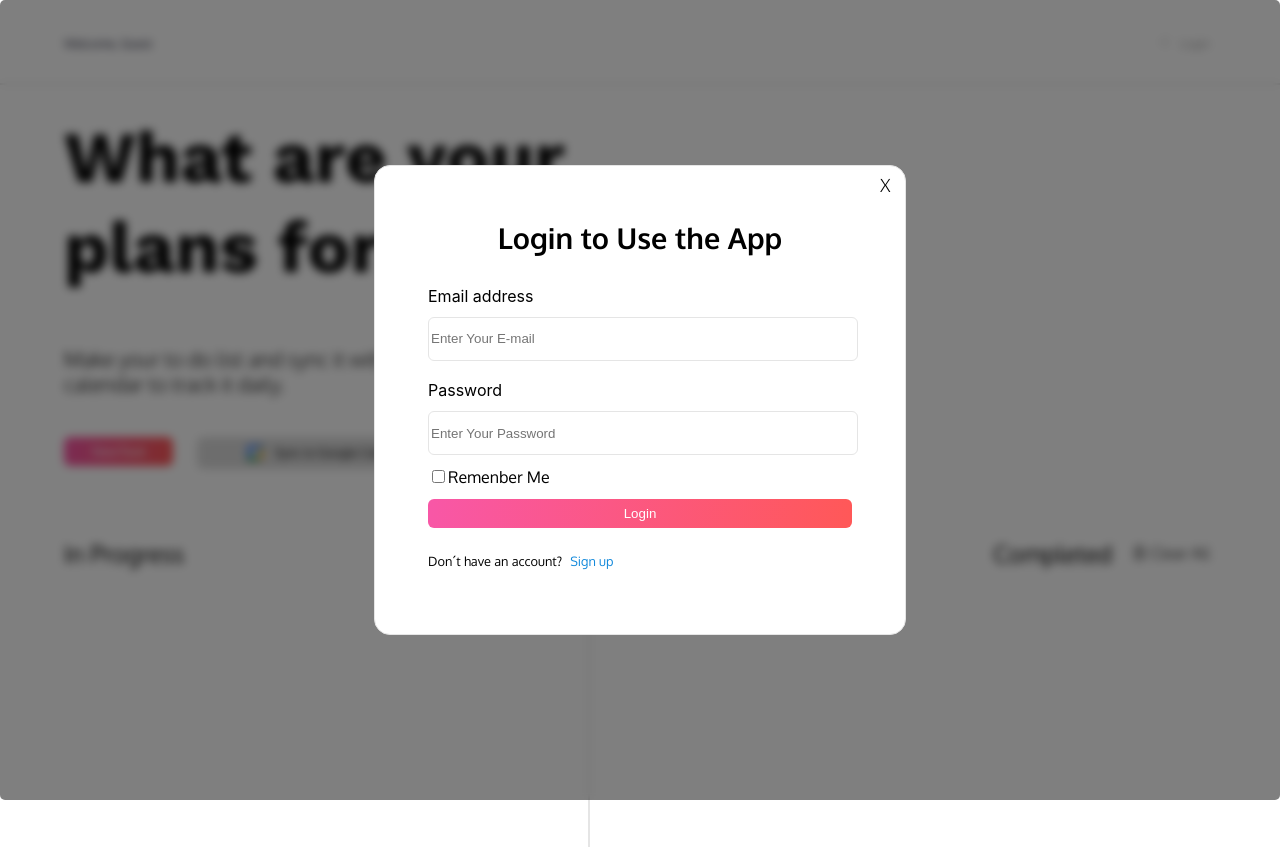
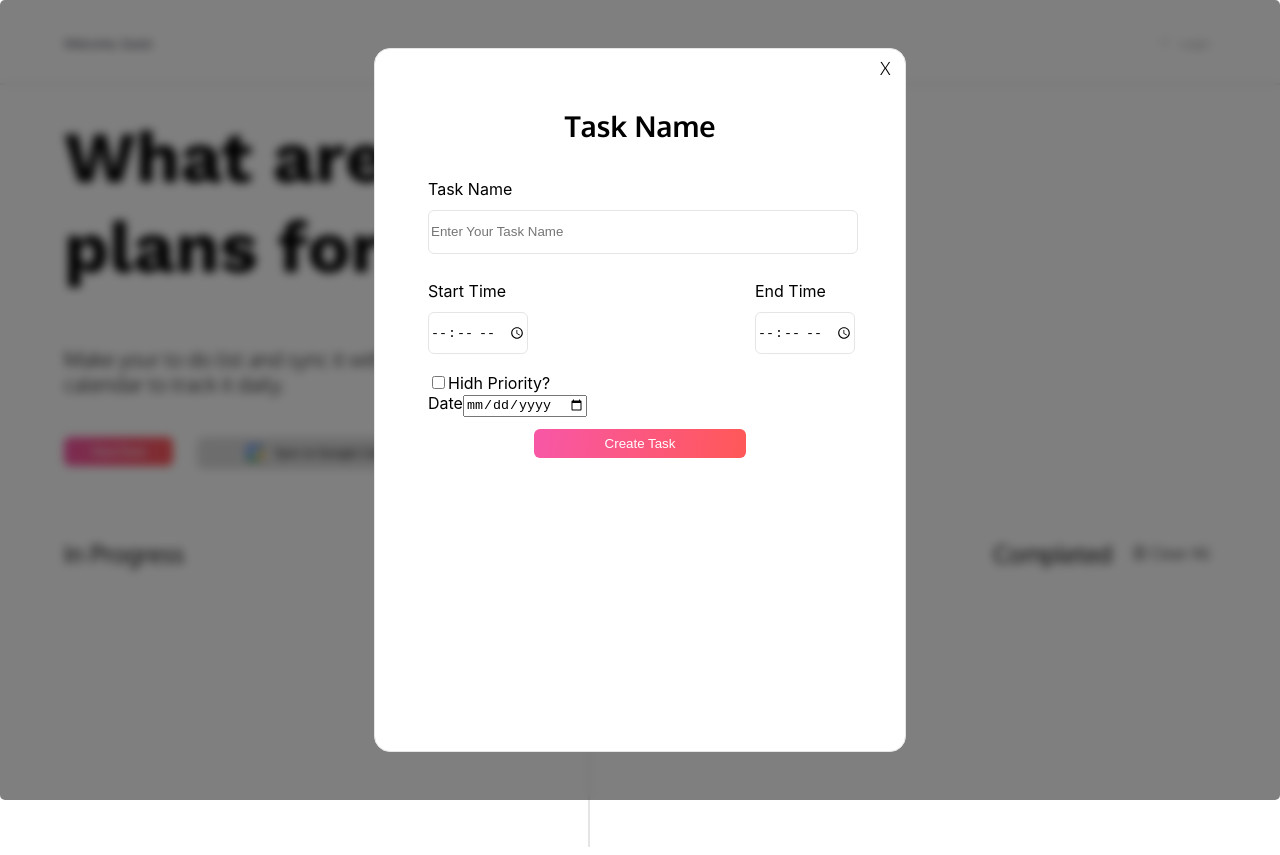
Before and after one commit to CarolinaKauark/to-do-app_frontend, a React (Create React App) app: page / in a window 1280 px wide. Both pictures are taken after a click on the button "NewTask". Built offline with nearby package versions, Linux system fonts and the light colour scheme.

Commit message:
feat: form task style

```diff
--- a/src/components/Buttons/NewTask/NewTask.js
+++ b/src/components/Buttons/NewTask/NewTask.js
@@ -3,16 +3,20 @@ import ToDoContext from '../../../context/ToDoContext';
 import './NewTask.css';
 
 export default function NewTask() {
-  const { setIsSomeModalOpen, setOpenedModalType, isLogged } = useContext(ToDoContext);
+  const {
+    setIsSomeModalOpen,
+    setOpenedModalType,
+    // isLogged,
+  } = useContext(ToDoContext);
 
   const handleOpenModalTask = () => {
-    if (!isLogged) {
-      setOpenedModalType('login');
-      setIsSomeModalOpen(true);
-    } else {
-      setOpenedModalType('addTask');
-      setIsSomeModalOpen(true);
-    }
+    // if (!isLogged) {
+    //   setOpenedModalType('login');
+    //   setIsSomeModalOpen(true);
+    // } else {
+    setOpenedModalType('addTask');
+    setIsSomeModalOpen(true);
+    // }
   };
 
   return (
--- /dev/null
+++ b/src/components/Tasks/FormTask.css
@@ -0,0 +1,12 @@
+.formTask_btn {
+    align-self: center;
+    padding: 7px 65px;
+    border: none;
+    color: white;
+    width: 40%;
+    margin: 0.8rem auto;
+    height: 29px;
+
+    background: linear-gradient(97.54deg, #F857A6 1.17%, #FF5858 99.42%);
+    border-radius: 6px;
+}
--- a/src/components/Tasks/FormTask.js
+++ b/src/components/Tasks/FormTask.js
@@ -1,5 +1,6 @@
 import React, { useEffect, useState } from 'react';
 import PropTypes from 'prop-types';
+import './FormTask.css';
 
 function FormTask({ title, button, funcButton, task }) {
   const [description, setDescription] = useState('');
@@ -19,12 +20,13 @@ function FormTask({ title, button, funcButton, task }) {
   }, []);
 
   return (
-    <article>
-      <h1>{title}</h1>
-      <form>
-        <label htmlFor="description">
+    <>
+      <h1 className="modal_title">{title}</h1>
+      <form className="modal_form">
+        <label className="modal_inputs" htmlFor="description">
           Task Name
           <input
+            className="input"
             type="text"
             placeholder="Enter Your Task Name"
             value={ description }
@@ -32,19 +34,27 @@ function FormTask({ title, button, funcButton, task }) {
           />
         </label>
 
-        <div>
-          <label htmlFor="startTime">
+        <div className="inputs_inline">
+          <label
+            className="modal_inputs"
+            htmlFor="startTime"
+          >
             Start Time
             <input
+              className="input"
               id="startTime"
               type="time"
               value={ startTime }
               onChange={ ({ target: { value } }) => setStartTime(value) }
             />
           </label>
-          <label htmlFor="endTime">
+          <label
+            className="modal_inputs"
+            htmlFor="endTime"
+          >
             End Time
             <input
+              className="input"
               id="endTime"
               type="time"
               value={ endTime }
@@ -55,6 +65,7 @@ function FormTask({ title, button, funcButton, task }) {
 
         <label htmlFor="highPriority">
           <input
+            className="btn_remember"
             type="checkbox"
             checked={ isHighPriority }
             onChange={ () => setHighPriority(!isHighPriority) }
@@ -76,6 +87,7 @@ function FormTask({ title, button, funcButton, task }) {
       </form>
       {task ? (
         <button
+          className="formTask_btn"
           type="submit"
           onClick={ () => funcButton({
             description,
@@ -91,6 +103,7 @@ function FormTask({ title, button, funcButton, task }) {
       )
         : (
           <button
+            className="formTask_btn"
             type="submit"
             onClick={ () => funcButton({
               description,
@@ -103,8 +116,7 @@ function FormTask({ title, button, funcButton, task }) {
           >
             {button}
           </button>)}
-
-    </article>
+    </>
   );
 }
 
--- a/src/modals/Task/AddTaskModal.js
+++ b/src/modals/Task/AddTaskModal.js
@@ -2,6 +2,8 @@ import React, { useContext } from 'react';
 import { requestPost } from '../../API/requests';
 import FormTask from '../../components/Tasks/FormTask';
 import ToDoContext from '../../context/ToDoContext';
+import './Task.css';
+// import '../ModalComponents.css';
 
 export default function AddTaskModal() {
   const { getTasks, closeModal } = useContext(ToDoContext);
@@ -15,9 +17,16 @@ export default function AddTaskModal() {
   };
 
   return (
-    <section>
-      <div>
-        <button type="button" onClick={ closeModal }>X</button>
+    <section className="task_modal">
+      <div
+        className="close_btn"
+        role="button"
+        onClick={ closeModal }
+        onKeyPress={ closeModal }
+        tabIndex={ 0 }
+      >
+        X
+
       </div>
 
       <FormTask
--- /dev/null
+++ b/src/modals/Task/Task.css
@@ -0,0 +1,12 @@
+.task_modal {
+    background-color: white;
+    width: 530px;
+    height: 702px;
+    left: 310px;
+    top: 99px;
+
+    border: 1.95572px solid #E5E5E5;
+    border-radius: 16px;
+    display: flex;
+    flex-direction: column;
+}
```
Also changed, not shown: src/API/googleAPI.js (added, +85 -0 lines).
